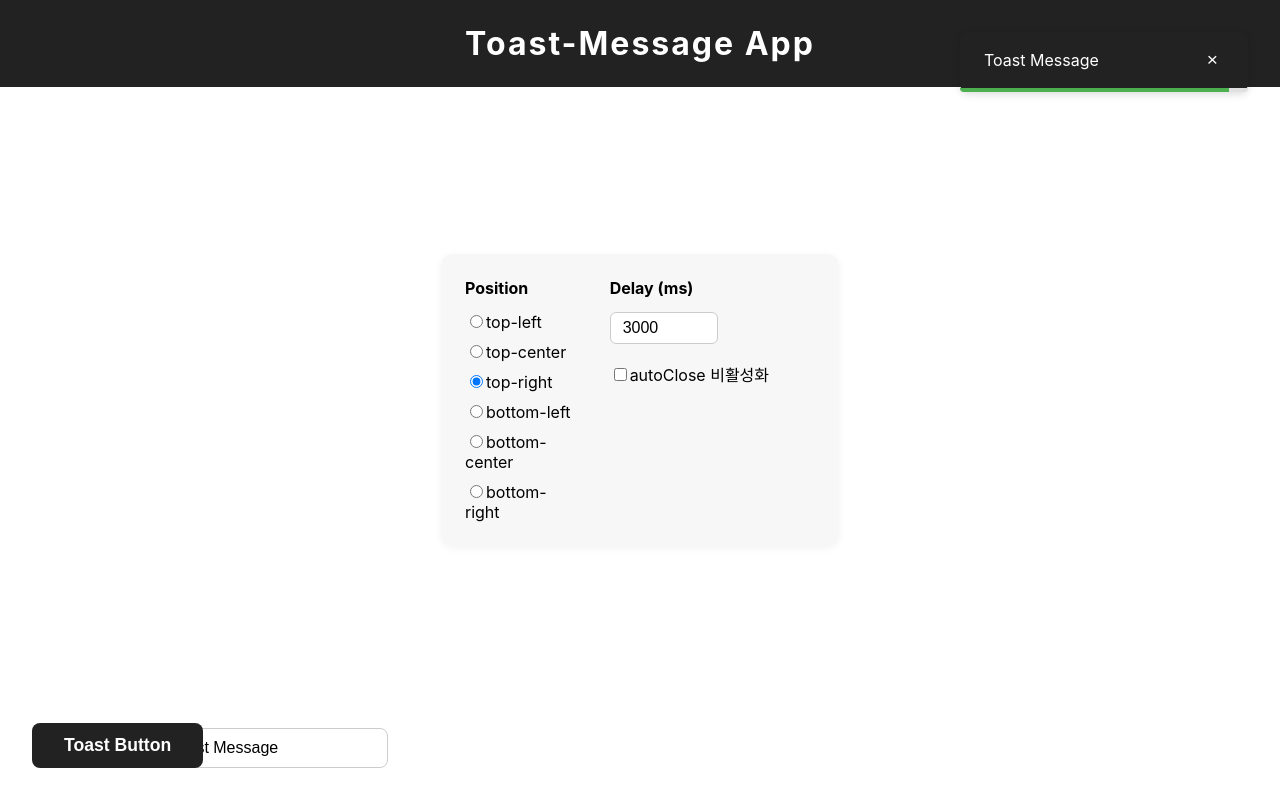
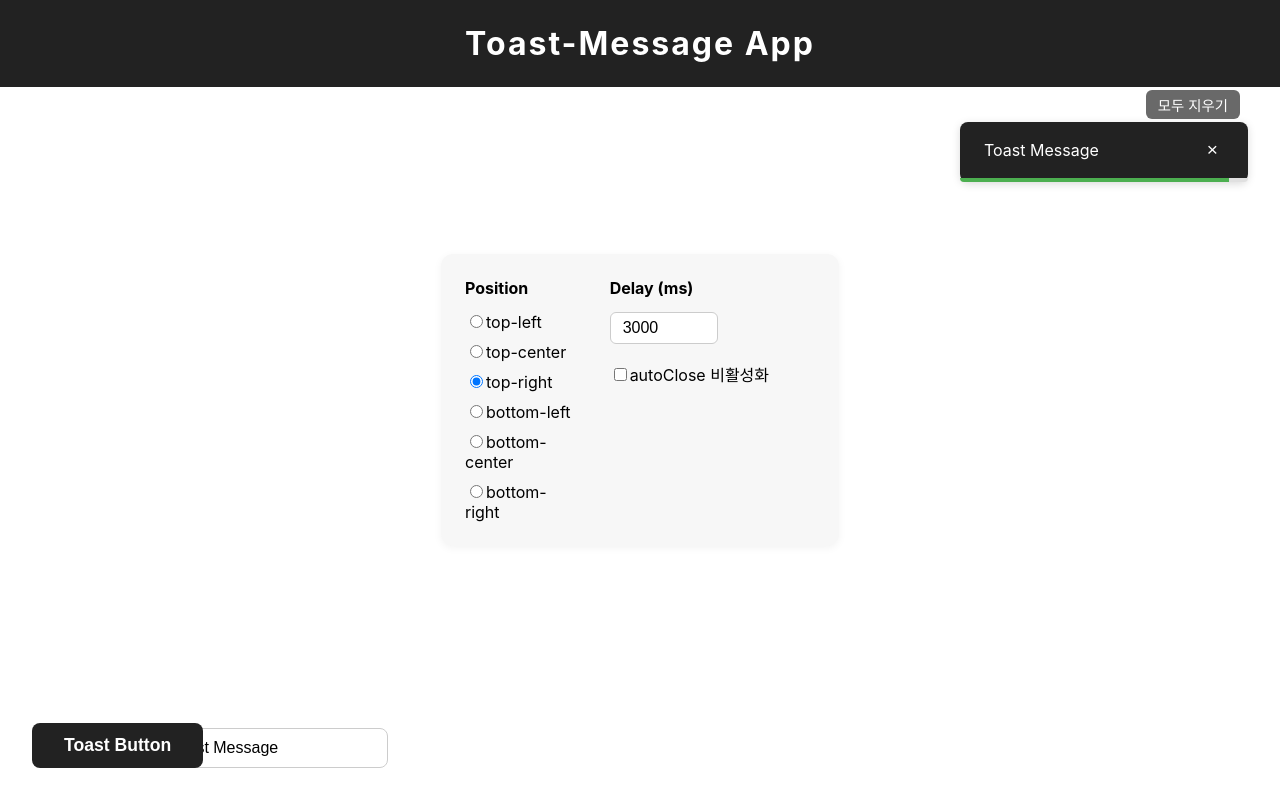
Before and after one commit to CWDll/toast-message, a React (Create React App) app: page / in a window 1280 px wide. Both pictures are taken after a click on the button "Toast Button". Built offline with nearby package versions, Linux system fonts and the light colour scheme.

Commit message:
feature: Clear all Button

```diff
--- a/src/App.tsx
+++ b/src/App.tsx
@@ -6,7 +6,10 @@ import ToastMessage from "./components/ToastMessage";
 import { Position, positions } from "./types/toast";
 import * as S from "./styles/AppStyle";
 import styled from "styled-components";
-import { ToastContainer } from "./components/ToastMessage/style";
+import {
+  ToastContainer,
+  ClearAllButton,
+} from "./components/ToastMessage/style";
 
 type Toast = {
   id: number;
@@ -40,6 +43,10 @@ function App() {
     setToastMessages((prev) => prev.filter((toast) => toast.id !== id));
   };
 
+  const handleClearAll = (pos: Position) => {
+    setToastMessages((prev) => prev.filter((toast) => toast.position !== pos));
+  };
+
   // position별로 그룹핑
   const groupedToasts = positions.reduce((acc, pos) => {
     acc[pos] = toastMessages.filter((toast) => toast.position === pos);
@@ -71,7 +78,14 @@ function App() {
       </S.ToastInputWrapper>
       {positions.map((pos) =>
         groupedToasts[pos].length > 0 ? (
-          <ToastContainer key={pos} position={pos}>
+          <ToastContainer
+            key={pos}
+            $position={pos}
+            // style={{ position: "relative" }}
+          >
+            <ClearAllButton onClick={() => handleClearAll(pos)}>
+              모두 지우기
+            </ClearAllButton>
             {[...groupedToasts[pos]].reverse().map((toast) => (
               <ToastMessage
                 key={toast.id}
--- a/src/components/ToastMessage/index.tsx
+++ b/src/components/ToastMessage/index.tsx
@@ -46,7 +46,7 @@ export default function ToastMessage({
     <S.ToastBox>
       {message}
       <S.CloseButton onClick={onClose}>×</S.CloseButton>
-      {delay !== null && <S.ProgressBar percent={percent} />}
+      {delay !== null && <S.ProgressBar $percent={percent} />}
     </S.ToastBox>
   );
 }
--- a/src/components/ToastMessage/style.ts
+++ b/src/components/ToastMessage/style.ts
@@ -36,13 +36,15 @@ const positionStyles = {
   `,
 };
 
-export const ToastContainer = styled.div<{ position: Position }>`
+export const ToastContainer = styled.div<{ $position: Position }>`
   position: fixed;
   display: flex;
   flex-direction: column;
   gap: 12px;
+  padding-top: 40px;
+  margin-top: 50px;
   z-index: 9999;
-  ${({ position }) => positionStyles[position]}
+  ${({ $position }) => positionStyles[$position]}
 `;
 
 export const ToastBox = styled.div`
@@ -60,7 +62,6 @@ export const ToastBox = styled.div`
   animation: fadeIn 0.3s;
   position: relative;
 
-  // 생성 애니메이션
   @keyframes fadeIn {
     from {
       opacity: 0;
@@ -82,7 +83,7 @@ export const CloseButton = styled.button`
   margin-left: 12px;
 `;
 
-export const ProgressBar = styled.div<{ percent: number }>`
+export const ProgressBar = styled.div<{ $percent: number }>`
   position: absolute;
   left: 0;
   bottom: 0;
@@ -96,7 +97,9 @@ export const ProgressBar = styled.div<{ percent: number }>`
     content: "";
     display: block;
     height: 100%;
-    width: ${({ percent }) => percent}%;
+    width: ${({ $percent }) => $percent}%;
+    min-width: ${({ $percent }) =>
+      $percent > 0 && $percent < 2 ? "2px" : "unset"};
     background: #4caf50;
     transition: width 0.1s linear;
     transform-origin: left;
@@ -104,3 +107,24 @@ export const ProgressBar = styled.div<{ percent: number }>`
 `;
 
 export const ToastMessageContainer = styled(ToastContainer)``;
+
+export const ClearAllButton = styled.button`
+  position: absolute;
+  top: 8px;
+  right: 8px;
+  background: #444;
+  color: #fff;
+  border: none;
+  border-radius: 6px;
+  padding: 4px 12px;
+  font-size: 0.9rem;
+  cursor: pointer;
+  z-index: 10;
+  opacity: 0.8;
+  transition: background 0.2s;
+  &:hover {
+    background: #e53935;
+    color: #fff;
+    opacity: 1;
+  }
+`;
```
